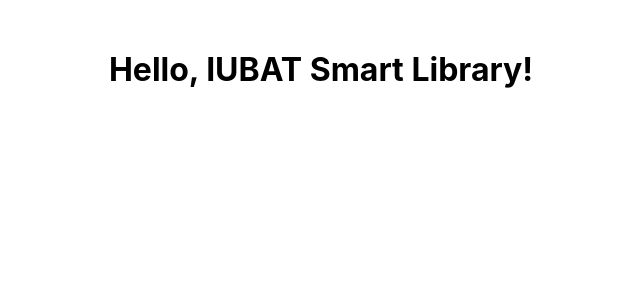
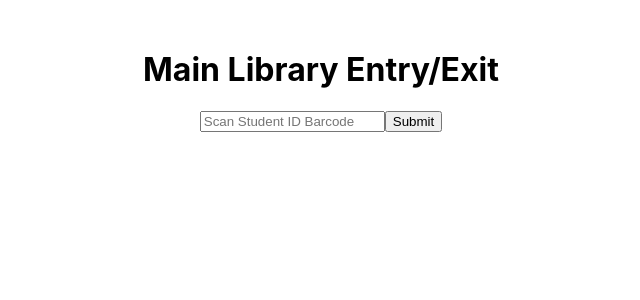
Before and after one commit to hijbullahx/IUBAT_SmartLibrary, a React (Create React App) app in the folder frontend/: page / in a window 1280 px wide. Shown: the top 300 px of the page, without its empty margins (319-959 px from the left). Built offline with nearby package versions, Linux system fonts and the light colour scheme.

Commit message:
feat: Connect React frontend to Django API for main library entry/exit

```diff
--- a/frontend/package.json
+++ b/frontend/package.json
@@ -2,6 +2,7 @@
   "name": "frontend",
   "version": "0.1.0",
   "private": true,
+  "proxy": "http://127.0.0.1:8000",
   "dependencies": {
     "@testing-library/dom": "^10.4.1",
     "@testing-library/jest-dom": "^6.6.4",
--- a/frontend/src/App.js
+++ b/frontend/src/App.js
@@ -1,9 +1,45 @@
+import { useState } from 'react';
+import axios from 'axios';
 import './App.css';
 
 function App() {
+  const [studentId, setStudentId] = useState('');
+  const [message, setMessage] = useState('');
+
+  const handleSubmit = async (e) => {
+    e.preventDefault();
+    setMessage('Processing...');
+    try {
+      // Make a POST request to the Django API
+      const response = await axios.post('/api/entry/library/', { student_id: studentId });
+      setMessage(response.data.message);
+      setStudentId(''); // Clear the input field
+    } catch (error) {
+      // Handle errors from the API
+      if (error.response) {
+        setMessage(error.response.data.message);
+      } else {
+        setMessage('Network error. Is the Django server running?');
+      }
+    }
+  };
+
   return (
     <div className="App">
-      <h1>Hello, IUBAT Smart Library!</h1>
+      <h1>Main Library Entry/Exit</h1>
+      <form onSubmit={handleSubmit}>
+        <input
+          type="text"
+          value={studentId}
+          onChange={(e) => setStudentId(e.target.value)}
+          placeholder="Scan Student ID Barcode"
+          required
+        />
+        <button type="submit">Submit</button>
+      </form>
+      <div className="message">
+        {message && <p>{message}</p>}
+      </div>
     </div>
   );
 }
```
